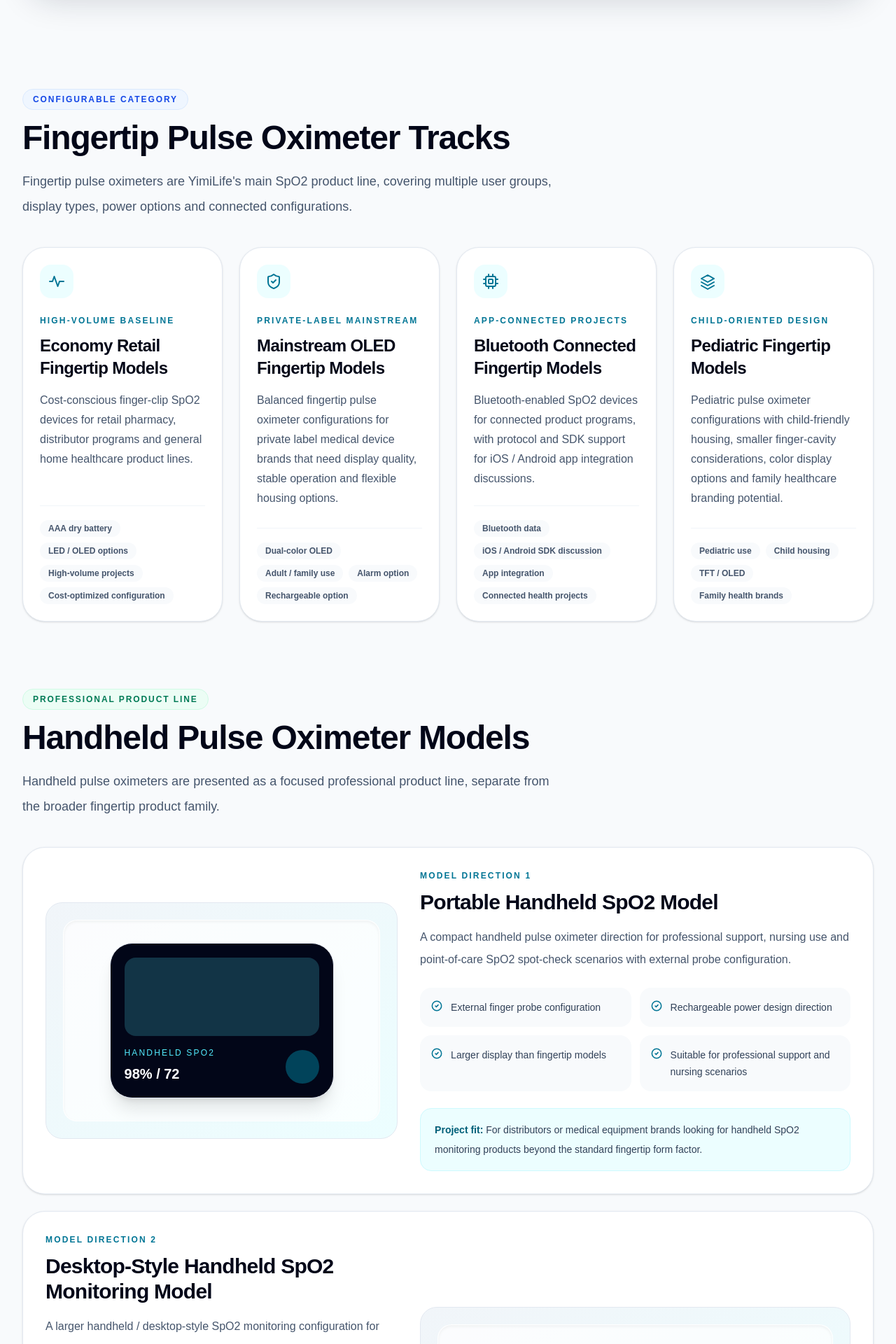
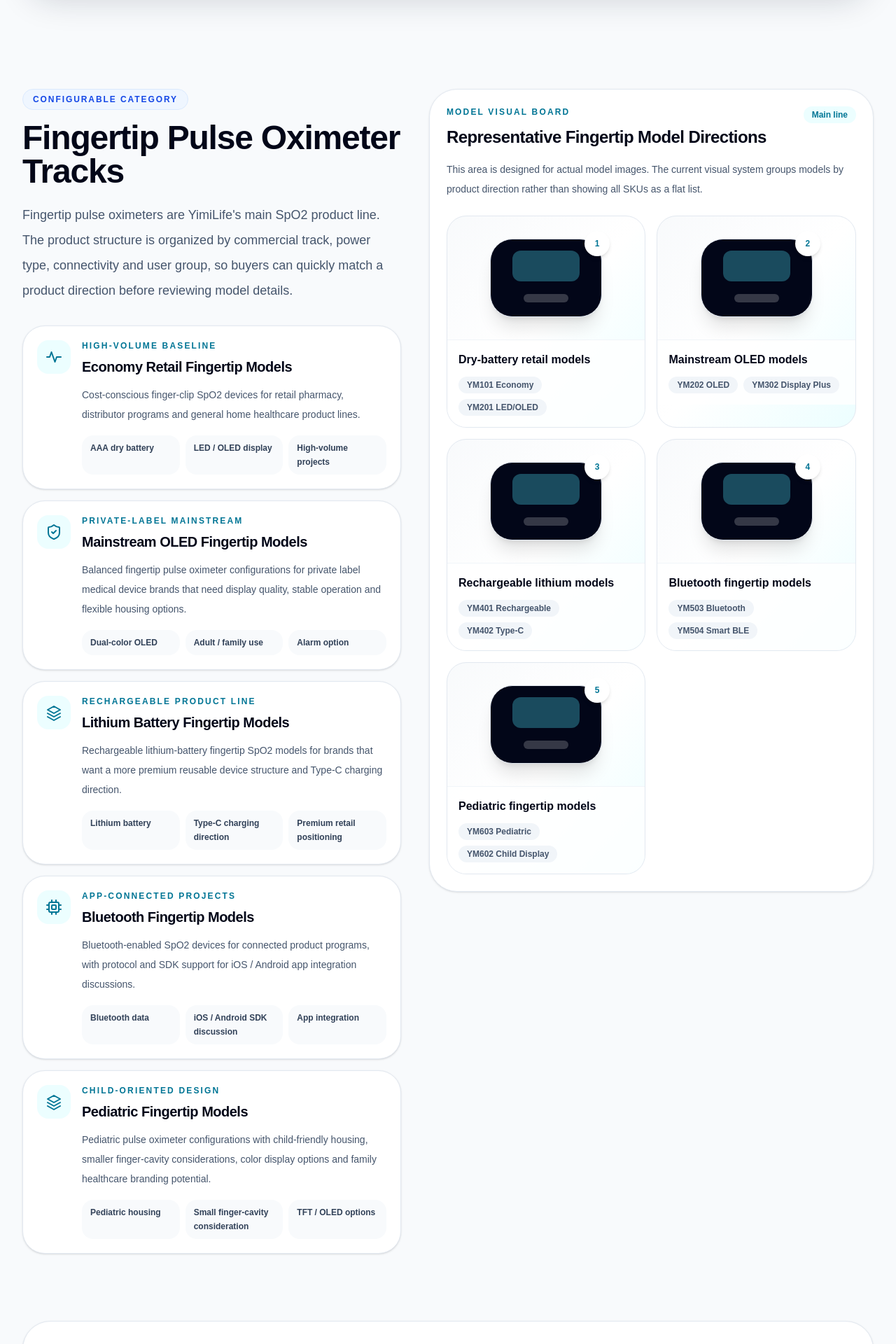
Before and after one commit to hnpsd0755-source/yimi-life-geo, a Next.js app: page /products/pulse-oximeter in a window 1280 px wide. Shown: the part 840-2760 px from the top of the page at 70% size. Built offline with nearby package versions, Linux system fonts and the light colour scheme.

Commit message:
pulse-oximeter_page_v1_3_refined

```diff
--- a/app/products/pulse-oximeter/page.tsx
+++ b/app/products/pulse-oximeter/page.tsx
@@ -1,4 +1,5 @@
 import type { Metadata } from "next";
+import type { ReactNode } from "react";
 import Link from "next/link";
 
 export const metadata: Metadata = {
@@ -116,7 +117,7 @@
   children,
   tone = "blue",
 }: {
-  children: React.ReactNode;
+  children: ReactNode;
   tone?: "blue" | "slate" | "cyan" | "emerald";
 }) => {
   const toneClass = {
@@ -141,12 +142,10 @@
     eyebrow: "High-volume baseline",
     description:
       "Cost-conscious finger-clip SpO2 devices for retail pharmacy, distributor programs and general home healthcare product lines.",
-    tags: [
-      "AAA dry battery",
-      "LED / OLED options",
-      "High-volume projects",
-      "Cost-optimized configuration",
-    ],
+    keyInfo: ["AAA dry battery", "LED / OLED display", "High-volume projects"],
+    tags: ["Cost-optimized", "Distributor-ready", "Family monitoring"],
+    models: ["YM101 Economy", "YM201 LED/OLED"],
+    visualLabel: "Dry-battery retail models",
     icon: PulseIcon,
   },
   {
@@ -154,25 +153,40 @@
     eyebrow: "Private-label mainstream",
     description:
       "Balanced fingertip pulse oximeter configurations for private label medical device brands that need display quality, stable operation and flexible housing options.",
-    tags: [
-      "Dual-color OLED",
-      "Adult / family use",
-      "Alarm option",
-      "Rechargeable option",
-    ],
+    keyInfo: ["Dual-color OLED", "Adult / family use", "Alarm option"],
+    tags: ["OLED UI", "Mainstream retail", "Housing options"],
+    models: ["YM202 OLED", "YM302 Display Plus"],
+    visualLabel: "Mainstream OLED models",
     icon: ShieldIcon,
   },
   {
-    title: "Bluetooth Connected Fingertip Models",
+    title: "Lithium Battery Fingertip Models",
+    eyebrow: "Rechargeable product line",
+    description:
+      "Rechargeable lithium-battery fingertip SpO2 models for brands that want a more premium reusable device structure and Type-C charging direction.",
+    keyInfo: [
+      "Lithium battery",
+      "Type-C charging direction",
+      "Premium retail positioning",
+    ],
+    tags: ["Rechargeable", "Type-C option", "Premium channel"],
+    models: ["YM401 Rechargeable", "YM402 Type-C"],
+    visualLabel: "Rechargeable lithium models",
+    icon: LayersIcon,
+  },
+  {
+    title: "Bluetooth Fingertip Models",
     eyebrow: "App-connected projects",
     description:
       "Bluetooth-enabled SpO2 devices for connected product programs, with protocol and SDK support for iOS / Android app integration discussions.",
-    tags: [
+    keyInfo: [
       "Bluetooth data",
       "iOS / Android SDK discussion",
       "App integration",
-      "Connected health projects",
     ],
+    tags: ["Bluetooth", "Data transmission", "Connected health"],
+    models: ["YM503 Bluetooth", "YM504 Smart BLE"],
+    visualLabel: "Bluetooth fingertip models",
     icon: CpuIcon,
   },
   {
@@ -180,15 +194,23 @@
     eyebrow: "Child-oriented design",
     description:
       "Pediatric pulse oximeter configurations with child-friendly housing, smaller finger-cavity considerations, color display options and family healthcare branding potential.",
-    tags: [
-      "Pediatric use",
-      "Child housing",
-      "TFT / OLED",
-      "Family health brands",
+    keyInfo: [
+      "Pediatric housing",
+      "Small finger-cavity consideration",
+      "TFT / OLED options",
     ],
+    tags: ["Pediatric use", "Child housing", "Family health brands"],
+    models: ["YM603 Pediatric", "YM602 Child Display"],
+    visualLabel: "Pediatric fingertip models",
     icon: LayersIcon,
   },
 ];
+
+const fingertipModelVisuals = fingertipTracks.map((track) => ({
+  title: track.visualLabel,
+  models: track.models,
+  tags: track.tags,
+}));
 
 const handheldModels = [
   {
@@ -222,7 +244,6 @@
     configuration: "Basic Adult Fingertip Model",
     bestFor: "Cost-sensitive distributor product line",
     display: "LED / OLED",
-    power: "AAA dry battery",
     connectivity: "No / optional",
     voice: "Optional",
     signal: "Standard SpO2 spot-check configuration",
@@ -232,7 +253,6 @@
     configuration: "Mainstream OLED Fingertip Model",
     bestFor: "Balanced retail and pharmacy product lines",
     display: "Dual-color OLED",
-    power: "AAA or rechargeable option",
     connectivity: "Optional Bluetooth",
     voice: "Optional",
     signal: "Anti-motion filtering option",
@@ -242,42 +262,30 @@
     configuration: "Bluetooth Fingertip Model",
     bestFor: "App-connected SpO2 projects",
     display: "OLED / TFT",
-    power: "AAA or lithium battery",
     connectivity: "Bluetooth",
     voice: "Optional",
     signal: "Bluetooth protocol and SDK integration discussion",
     projectFit: "Connected health and app integration projects",
   },
   {
+    configuration: "Lithium Battery & Bluetooth Advanced Model",
+    bestFor: "Premium rechargeable and connected SpO2 projects",
+    display: "OLED / TFT",
+    connectivity: "Bluetooth",
+    voice: "Optional",
+    signal:
+      "24-bit ADC front-end option with low-perfusion and anti-motion processing discussion in selected configurations",
+    projectFit:
+      "Premium retail, app-connected and differentiated SpO2 programs",
+  },
+  {
     configuration: "Pediatric Fingertip Model",
     bestFor: "Child-friendly family healthcare product",
     display: "TFT / OLED",
-    power: "AAA or rechargeable option",
     connectivity: "Optional Bluetooth",
     voice: "Optional",
     signal: "Pediatric configuration and housing discussion",
     projectFit: "Pediatric and mother-baby brand projects",
-  },
-  {
-    configuration: "Voice / Elderly-Friendly Fingertip Model",
-    bestFor: "Elderly users and home care reading support",
-    display: "High-contrast OLED / TFT",
-    power: "AAA or lithium battery",
-    connectivity: "Optional",
-    voice: "Recommended",
-    signal: "Accessible result-reading configuration",
-    projectFit: "Elderly care and accessible home-use products",
-  },
-  {
-    configuration: "Advanced Signal Fingertip Model",
-    bestFor: "Projects requiring stronger signal-processing positioning",
-    display: "OLED / TFT",
-    power: "Rechargeable option",
-    connectivity: "Optional Bluetooth",
-    voice: "Optional",
-    signal:
-      "24-bit ADC front-end and low-perfusion processing option in selected configurations",
-    projectFit: "Differentiated SpO2 product programs",
   },
 ];
 
@@ -311,13 +319,6 @@
       "Motion interference, low-perfusion signal handling and simulator-based production verification can be reviewed as part of project-specific product planning.",
     label: "Signal",
   },
-];
-
-const galleryItems = [
-  "Fingertip pulse oximeter models",
-  "Pediatric pulse oximeter models",
-  "Bluetooth and voice-enabled fingertip models",
-  "Handheld pulse oximeter models",
 ];
 
 const faqs = [
@@ -400,6 +401,7 @@
         "Handheld Pulse Oximeter",
         "Pediatric Pulse Oximeter",
         "Bluetooth Pulse Oximeter",
+        "Lithium Battery Pulse Oximeter",
         "Voice-Enabled Pulse Oximeter",
       ].map((name, index) => ({
         "@type": "ListItem",
@@ -521,51 +523,113 @@
         id="fingertip-section"
         className="mx-auto max-w-7xl scroll-mt-24 px-6 py-12 lg:px-8"
       >
-        <div className="max-w-3xl">
+        <div className="grid gap-10 lg:grid-cols-[0.92fr_1.08fr] lg:items-start">
+          <div>
             <Badge>Configurable Category</Badge>
             <h2 className="mt-4 text-3xl font-semibold tracking-tight text-slate-950 md:text-5xl">
               Fingertip Pulse Oximeter Tracks
             </h2>
             <p className="mt-5 text-lg leading-9 text-slate-600">
               Fingertip pulse oximeters are YimiLife&apos;s main SpO2 product
-            line, covering multiple user groups, display types, power options
-            and connected configurations.
+              line. The product structure is organized by commercial track,
+              power type, connectivity and user group, so buyers can quickly
+              match a product direction before reviewing model details.
             </p>
-        </div>
 
-        <div className="mt-10 grid gap-6 md:grid-cols-2 xl:grid-cols-4">
+            <div className="mt-8 space-y-4">
               {fingertipTracks.map((track) => {
                 const Icon = track.icon;
                 return (
                   <article
                     key={track.title}
-                className="group flex min-h-[360px] flex-col rounded-[2rem] border border-slate-200 bg-white p-6 shadow-sm transition hover:-translate-y-1 hover:border-cyan-200 hover:shadow-xl hover:shadow-slate-200/80"
+                    className="group rounded-[2rem] border border-slate-200 bg-white p-5 shadow-sm transition hover:-translate-y-0.5 hover:border-cyan-200 hover:shadow-lg"
                   >
-                <div className="flex h-12 w-12 items-center justify-center rounded-2xl bg-cyan-50 text-cyan-700 transition group-hover:bg-cyan-600 group-hover:text-white">
+                    <div className="flex gap-4">
+                      <div className="flex h-12 w-12 flex-none items-center justify-center rounded-2xl bg-cyan-50 text-cyan-700 transition group-hover:bg-cyan-600 group-hover:text-white">
                         <Icon />
                       </div>
-                <p className="mt-6 text-xs font-semibold uppercase tracking-[0.18em] text-cyan-700">
+                      <div className="min-w-0 flex-1">
+                        <p className="text-xs font-semibold uppercase tracking-[0.18em] text-cyan-700">
                           {track.eyebrow}
                         </p>
-                <h3 className="mt-3 text-2xl font-semibold tracking-tight text-slate-950">
+                        <h3 className="mt-2 text-xl font-semibold tracking-tight text-slate-950">
                           {track.title}
                         </h3>
-                <p className="mt-4 flex-1 text-base leading-7 text-slate-600">
+                        <p className="mt-3 text-sm leading-7 text-slate-600">
                           {track.description}
                         </p>
-                <div className="mt-6 flex flex-wrap gap-2 border-t border-slate-100 pt-5">
-                  {track.tags.map((tag) => (
-                    <span
-                      key={tag}
-                      className="rounded-full bg-slate-50 px-3 py-1 text-xs font-semibold text-slate-600"
+                        <div className="mt-4 grid gap-2 sm:grid-cols-3">
+                          {track.keyInfo.map((item) => (
+                            <div
+                              key={item}
+                              className="rounded-2xl bg-slate-50 px-3 py-2 text-xs font-semibold leading-5 text-slate-700"
                             >
-                      {tag}
-                    </span>
+                              {item}
+                            </div>
                           ))}
+                        </div>
+                      </div>
                     </div>
                   </article>
                 );
               })}
+            </div>
+          </div>
+
+          <div className="rounded-[2.5rem] border border-slate-200 bg-white p-6 shadow-sm lg:sticky lg:top-24">
+            <div className="flex items-start justify-between gap-4">
+              <div>
+                <p className="text-xs font-semibold uppercase tracking-[0.18em] text-cyan-700">
+                  Model visual board
+                </p>
+                <h3 className="mt-3 text-2xl font-semibold tracking-tight text-slate-950">
+                  Representative Fingertip Model Directions
+                </h3>
+              </div>
+              <span className="rounded-full bg-cyan-50 px-3 py-1 text-xs font-semibold text-cyan-700">
+                Main line
+              </span>
+            </div>
+            <p className="mt-4 text-sm leading-7 text-slate-600">
+              This area is designed for actual model images. The current visual
+              system groups models by product direction rather than showing all
+              SKUs as a flat list.
+            </p>
+
+            <div className="mt-6 grid gap-4 sm:grid-cols-2">
+              {fingertipModelVisuals.map((item, index) => (
+                <div
+                  key={item.title}
+                  className="overflow-hidden rounded-[1.75rem] border border-slate-200 bg-gradient-to-br from-slate-50 via-white to-cyan-50"
+                >
+                  <div className="flex h-44 items-center justify-center p-5">
+                    <div className="relative h-28 w-40 rounded-[2rem] border border-slate-200 bg-slate-950 shadow-xl">
+                      <div className="absolute left-1/2 top-4 h-11 w-24 -translate-x-1/2 rounded-xl bg-cyan-300/30" />
+                      <div className="absolute bottom-5 left-1/2 h-3 w-16 -translate-x-1/2 rounded-full bg-white/20" />
+                      <div className="absolute -right-3 -top-3 flex h-9 w-9 items-center justify-center rounded-full bg-white text-xs font-semibold text-cyan-700 shadow-md">
+                        {index + 1}
+                      </div>
+                    </div>
+                  </div>
+                  <div className="border-t border-slate-100 bg-white/80 p-4">
+                    <h4 className="text-base font-semibold text-slate-950">
+                      {item.title}
+                    </h4>
+                    <div className="mt-3 flex flex-wrap gap-2">
+                      {item.models.map((model) => (
+                        <span
+                          key={model}
+                          className="rounded-full bg-slate-100 px-3 py-1 text-xs font-semibold text-slate-600"
+                        >
+                          {model}
+                        </span>
+                      ))}
+                    </div>
+                  </div>
+                </div>
+              ))}
+            </div>
+          </div>
         </div>
       </section>
 
@@ -574,74 +638,89 @@
         id="handheld-section"
         className="mx-auto max-w-7xl scroll-mt-24 px-6 py-12 lg:px-8"
       >
-        <div className="max-w-3xl">
+        <div className="grid gap-8 overflow-hidden rounded-[2.5rem] border border-slate-200 bg-white p-6 shadow-sm md:p-8 lg:grid-cols-[0.92fr_1.08fr] lg:items-center">
+          <div>
             <Badge tone="emerald">Professional Product Line</Badge>
             <h2 className="mt-4 text-3xl font-semibold tracking-tight text-slate-950 md:text-5xl">
               Handheld Pulse Oximeter Models
             </h2>
             <p className="mt-5 text-lg leading-9 text-slate-600">
-            Handheld pulse oximeters are presented as a focused professional
-            product line, separate from the broader fingertip product family.
+              Handheld pulse oximeters are a focused professional supplement to
+              the broader fingertip product family. YimiLife currently positions
+              this line around two model directions with external probe and
+              larger-display configurations.
             </p>
-        </div>
 
-        <div className="mt-10 space-y-6">
+            <div className="mt-7 grid gap-4 sm:grid-cols-2">
               {handheldModels.map((model, index) => (
-            <article
+                <div
                   key={model.title}
-              className="grid gap-8 overflow-hidden rounded-[2rem] border border-slate-200 bg-white p-6 shadow-sm md:p-8 lg:grid-cols-[0.9fr_1.1fr] lg:items-center"
+                  className="rounded-[1.75rem] border border-slate-200 bg-slate-50 p-5"
                 >
-              <div
-                className={`${index % 2 === 1 ? "lg:order-last" : ""} rounded-[1.5rem] border border-slate-200 bg-gradient-to-br from-slate-100 to-cyan-50 p-6`}
-              >
-                <div className="flex h-72 items-center justify-center rounded-[1.25rem] border border-white/80 bg-white/70 shadow-inner">
-                  <div className="w-full max-w-xs rounded-[2rem] border border-slate-200 bg-slate-950 p-5 text-white shadow-xl">
-                    <div className="mb-4 h-28 rounded-2xl bg-cyan-300/20" />
-                    <div className="flex items-end justify-between">
-                      <div>
-                        <p className="text-xs uppercase tracking-[0.18em] text-cyan-300">
-                          Handheld SpO2
-                        </p>
-                        <p className="mt-2 text-xl font-semibold">98% / 72</p>
-                      </div>
-                      <div className="h-12 w-12 rounded-full bg-cyan-400/30" />
-                    </div>
-                  </div>
-                </div>
-              </div>
-
-              <div>
-                <p className="text-xs font-semibold uppercase tracking-[0.18em] text-cyan-700">
+                  <p className="text-xs font-semibold uppercase tracking-[0.18em] text-emerald-700">
                     Model Direction {index + 1}
                   </p>
-                <h3 className="mt-3 text-3xl font-semibold tracking-tight text-slate-950">
+                  <h3 className="mt-3 text-xl font-semibold tracking-tight text-slate-950">
                     {model.title}
                   </h3>
-                <p className="mt-4 text-base leading-8 text-slate-600">
+                  <p className="mt-3 text-sm leading-7 text-slate-600">
                     {model.description}
                   </p>
-                <div className="mt-6 grid gap-3 sm:grid-cols-2">
-                  {model.details.map((detail) => (
-                    <div
-                      key={detail}
-                      className="flex items-start gap-3 rounded-2xl bg-slate-50 p-4"
-                    >
-                      <CheckIcon className="mt-0.5 h-4 w-4 flex-none text-cyan-700" />
+                  <div className="mt-4 space-y-2">
+                    {model.details.slice(0, 3).map((detail) => (
+                      <div key={detail} className="flex items-start gap-2">
+                        <CheckIcon className="mt-0.5 h-4 w-4 flex-none text-emerald-700" />
                         <span className="text-sm font-medium leading-6 text-slate-700">
                           {detail}
                         </span>
                       </div>
                     ))}
                   </div>
-                <div className="mt-6 rounded-2xl border border-cyan-100 bg-cyan-50 px-5 py-4 text-sm leading-7 text-slate-700">
-                  <span className="font-semibold text-cyan-800">
+                </div>
+              ))}
+            </div>
+
+            <div className="mt-6 rounded-2xl border border-emerald-100 bg-emerald-50 px-5 py-4 text-sm leading-7 text-slate-700">
+              <span className="font-semibold text-emerald-800">
                 Project fit:
               </span>{" "}
-                  {model.fit}
+              Suitable for buyers who need a more instrument-like SpO2 product
+              line beyond standard fingertip models, while keeping the handheld
+              portfolio focused and easy to compare.
             </div>
           </div>
-            </article>
+
+          <div className="rounded-[2rem] border border-slate-200 bg-gradient-to-br from-slate-100 via-white to-emerald-50 p-6">
+            <p className="text-xs font-semibold uppercase tracking-[0.18em] text-emerald-700">
+              Two-model visual combination
+            </p>
+            <h3 className="mt-3 text-2xl font-semibold tracking-tight text-slate-950">
+              Portable + Desktop-Style Handheld Forms
+            </h3>
+            <div className="mt-8 grid gap-5 sm:grid-cols-2">
+              {handheldModels.map((model, index) => (
+                <div
+                  key={model.title}
+                  className="flex h-72 items-center justify-center rounded-[1.5rem] border border-white/80 bg-white/75 p-5 shadow-inner"
+                >
+                  <div
+                    className={`relative rounded-[2rem] border border-slate-200 bg-slate-950 p-5 text-white shadow-xl ${
+                      index === 0 ? "h-48 w-40" : "h-52 w-52"
+                    }`}
+                  >
+                    <div className="mb-4 h-24 rounded-2xl bg-emerald-300/20" />
+                    <p className="text-xs uppercase tracking-[0.18em] text-emerald-300">
+                      Handheld SpO2
+                    </p>
+                    <p className="mt-2 text-xl font-semibold">98% / 72</p>
+                    <div className="absolute -right-3 -top-3 flex h-9 w-9 items-center justify-center rounded-full bg-white text-xs font-semibold text-emerald-700 shadow-md">
+                      H{index + 1}
+                    </div>
+                  </div>
+                </div>
               ))}
+            </div>
+          </div>
         </div>
       </section>
 
@@ -654,8 +733,8 @@
           </h2>
           <p className="mt-5 text-lg leading-9 text-slate-600">
             Use this matrix to narrow down fingertip pulse oximeter
-            configurations by target user, display, power supply, connectivity,
-            voice prompt and project scenario.
+            configurations by target user, display, connectivity, voice prompt,
+            signal-processing option and project scenario.
           </p>
         </div>
 
@@ -664,8 +743,7 @@
             "All",
             "Adult",
             "Pediatric",
-            "Dry Battery",
-            "Rechargeable",
+            "Lithium Battery",
             "Bluetooth",
             "Voice",
             "TFT Display",
@@ -684,13 +762,12 @@
 
         <div className="mt-8 overflow-hidden rounded-[2rem] border border-slate-200 bg-white shadow-sm">
           <div className="overflow-x-auto">
-            <table className="w-full min-w-[1120px] border-collapse text-left">
+            <table className="w-full min-w-[1040px] border-collapse text-left">
               <thead>
                 <tr className="bg-slate-950 text-xs font-semibold uppercase tracking-[0.14em] text-white">
                   <th className="p-5">Configuration</th>
                   <th className="p-5">Best For</th>
                   <th className="p-5">Display</th>
-                  <th className="p-5">Power</th>
                   <th className="p-5">Connectivity</th>
                   <th className="p-5">Voice</th>
                   <th className="p-5">Signal / Algorithm Option</th>
@@ -708,7 +785,6 @@
                     </td>
                     <td className="p-5 leading-6">{row.bestFor}</td>
                     <td className="p-5 font-medium">{row.display}</td>
-                    <td className="p-5">{row.power}</td>
                     <td className="p-5">{row.connectivity}</td>
                     <td className="p-5">{row.voice}</td>
                     <td className="p-5 leading-6 text-cyan-800">
@@ -803,41 +879,6 @@
         </div>
       </section>
 
-      {/* Product form gallery */}
-      <section className="mx-auto max-w-7xl px-6 py-12 lg:px-8">
-        <div className="max-w-3xl">
-          <Badge>Product Form Gallery</Badge>
-          <h2 className="mt-4 text-3xl font-semibold tracking-tight text-slate-950 md:text-5xl">
-            Pulse Oximeter Product Form Gallery
-          </h2>
-          <p className="mt-5 text-lg leading-9 text-slate-600">
-            A visual overview of fingertip, pediatric, Bluetooth, voice-enabled
-            and handheld pulse oximeter product forms.
-          </p>
-        </div>
-
-        <div className="mt-10 grid gap-6 md:grid-cols-2 lg:grid-cols-4">
-          {galleryItems.map((item) => (
-            <div
-              key={item}
-              className="overflow-hidden rounded-[2rem] border border-slate-200 bg-white shadow-sm"
-            >
-              <div className="h-56 bg-gradient-to-br from-slate-100 via-white to-cyan-50 p-5">
-                <div className="flex h-full items-center justify-center rounded-[1.5rem] border border-slate-200 bg-white/70">
-                  <div className="h-28 w-40 rounded-[2rem] border border-slate-200 bg-slate-950 shadow-xl">
-                    <div className="mx-auto mt-5 h-12 w-24 rounded-xl bg-cyan-300/30" />
-                    <div className="mx-auto mt-4 h-3 w-16 rounded-full bg-white/20" />
-                  </div>
-                </div>
-              </div>
-              <div className="p-5">
-                <p className="text-base font-semibold text-slate-950">{item}</p>
-              </div>
-            </div>
-          ))}
-        </div>
-      </section>
-
       {/* FAQ */}
       <section className="mx-auto max-w-7xl px-6 py-12 lg:px-8">
         <div className="rounded-[2.5rem] border border-slate-200 bg-white p-7 shadow-sm md:p-10 lg:p-12">
```
Lines whose indentation alone changed are shown as unchanged.
